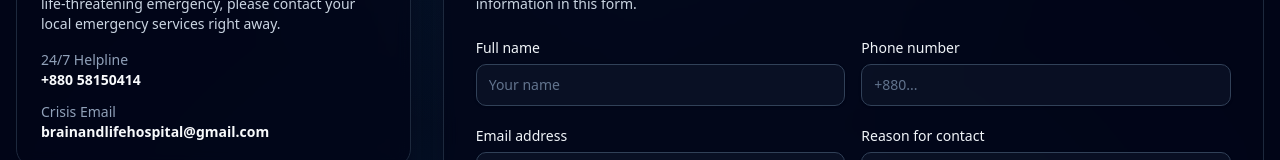
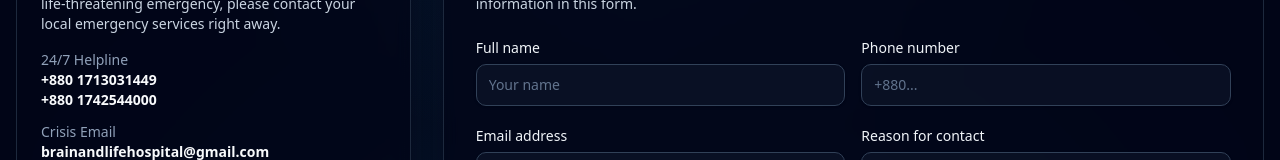
Before and after one commit to naaimurreza/my-app, a Next.js app: page /contact in a window 1280 px wide. Shown: the part 631-791 px from the top of the page. Built offline with nearby package versions, Linux system fonts and the light colour scheme.

Commit message:
visual changes in contact page

```diff
--- a/app/contact/page.tsx
+++ b/app/contact/page.tsx
@@ -114,7 +114,13 @@ export default function Home() {
                 <div className="space-y-3 text-sm">
                   <div>
                     <p className="text-slate-400">24/7 Helpline</p>
-                    <p className="font-semibold text-slate-50">+880 58150414</p>
+                    <a href="tel:+8801713031449">
+                      <p className="hover:underline font-semibold text-slate-50">+880 1713031449</p>
+                    </a>
+                    <a href="tel:+8801742544000">
+                      <p className="hover:underline font-semibold text-slate-50">+880 1742544000</p>
+                    </a>
+
                   </div>
                   <div>
                     <p className="text-slate-400">Crisis Email</p>
```
